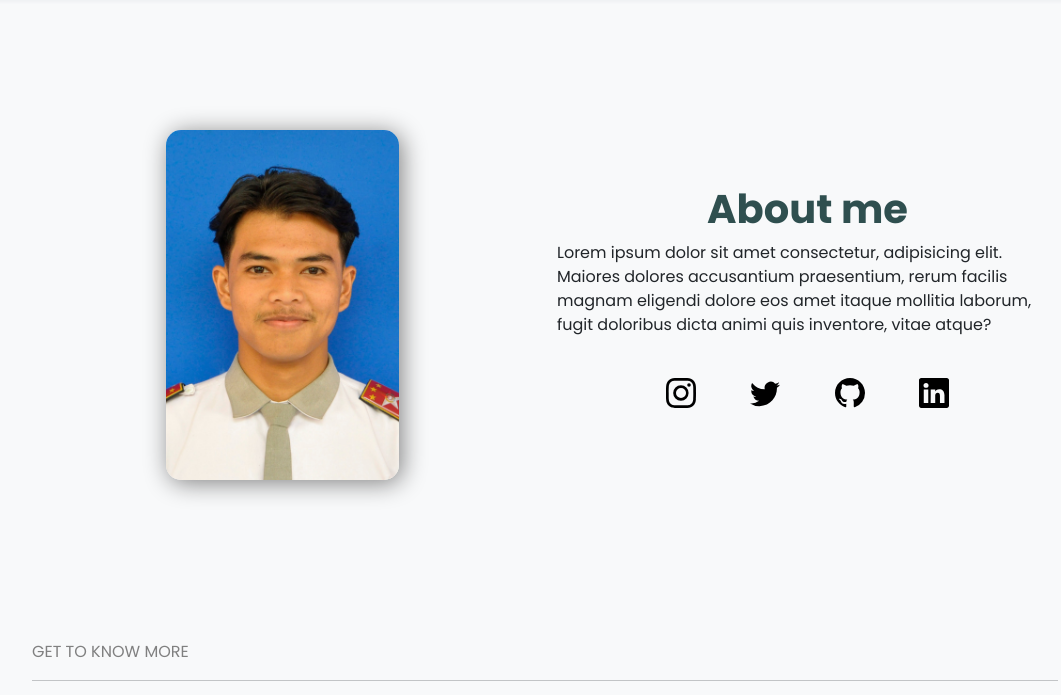
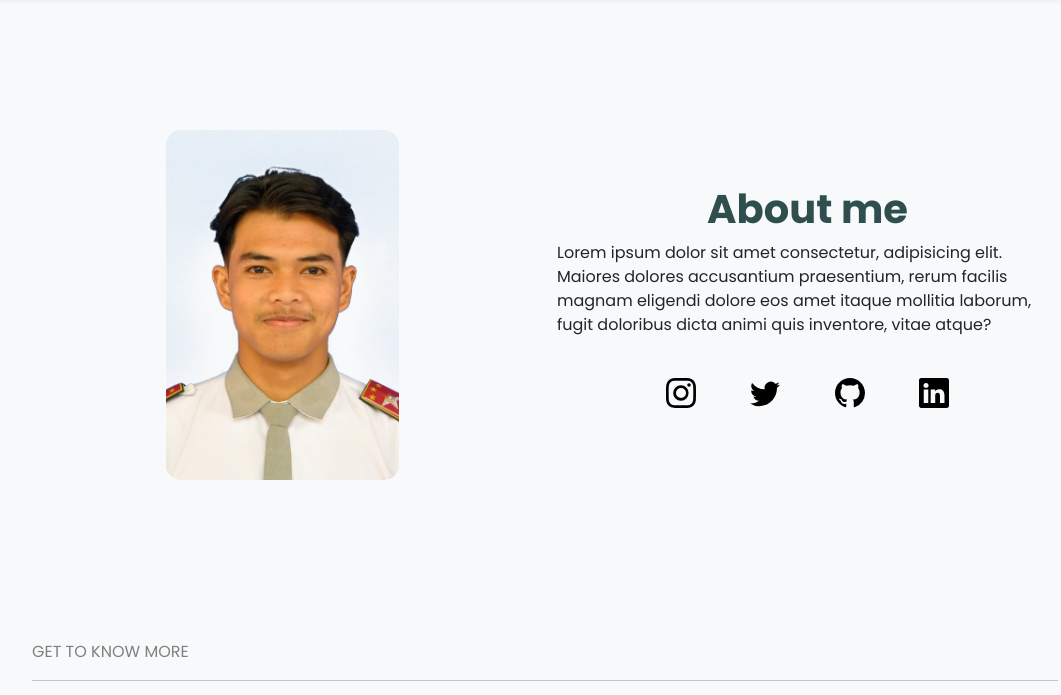
Before and after one commit to MuhammadJundullah/Portofolio, a PHP site: page / in a window 1280 px wide. Shown: the part 76-771 px from the top of the page, without its empty margins (95-1156 px from the left). Run offline with PHP 8.4, Linux system fonts and the light colour scheme.

Commit message:
mengubah index.html dan style.css

```diff
--- a/index.html
+++ b/index.html
@@ -40,7 +40,7 @@
   <div class="container text-center mt-4">
     <div class="row align-items-start" style="margin-top: 80px;">
       <div class="col">
-        <img class="foto" src="/img/Sayid Muhammad Jundullah (SMA).jpg" height= 350px" style="margin: 10%; border-radius: 15px;" alt="Sayid Muhammad Jundullah">
+        <img class="foto bg-light" src="/img/edit.png" height= 350px" style="margin: 10%; border-radius: 15px;" alt="Sayid Muhammad Jundullah">
     </div>
       <div class="col" style="margin-top: 10%;">
         <h1 class="display-6 fw-bold" style="color:darkslategrey;">About me</h1>
--- a/style.css
+++ b/style.css
@@ -10,9 +10,9 @@
   opacity: 0.6;
 }
 
-.foto {
+/* .foto {
   box-shadow: 3px 3px 25px gray;
-}
+} */
 
 .biodata {
     margin-top: 15px;
```
Also changed, not shown: img/edit.png (added).
